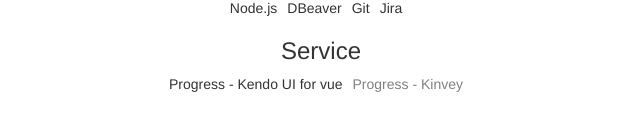
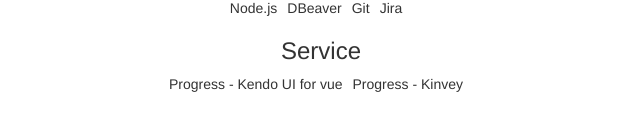
Before and after one commit to chanyb/portfolio, a Vue app: page / in a window 1280 px wide. Shown: the part 431-562 px from the top of the page, without its empty margins (319-959 px from the left). Built offline with nearby package versions, Linux system fonts and the light colour scheme.

Commit message:
fix: remove kinvey preparing

```diff
--- a/src/components/HelloWorld.vue
+++ b/src/components/HelloWorld.vue
@@ -41,7 +41,7 @@
 				</div>
 				<div class="row">
 					<span class="item" @click="toggleItem('kendo_ui_for_vue')">Progress - Kendo UI for vue</span>
-					<span class="item preparing">Progress - Kinvey</span>
+					<span class="item" @click="toggleItem('kinvey')">Progress - Kinvey</span>
 				</div>
 			</div>
 			<div v-if="flag.itemToggle" class="col-md-6 window-mr">
```
